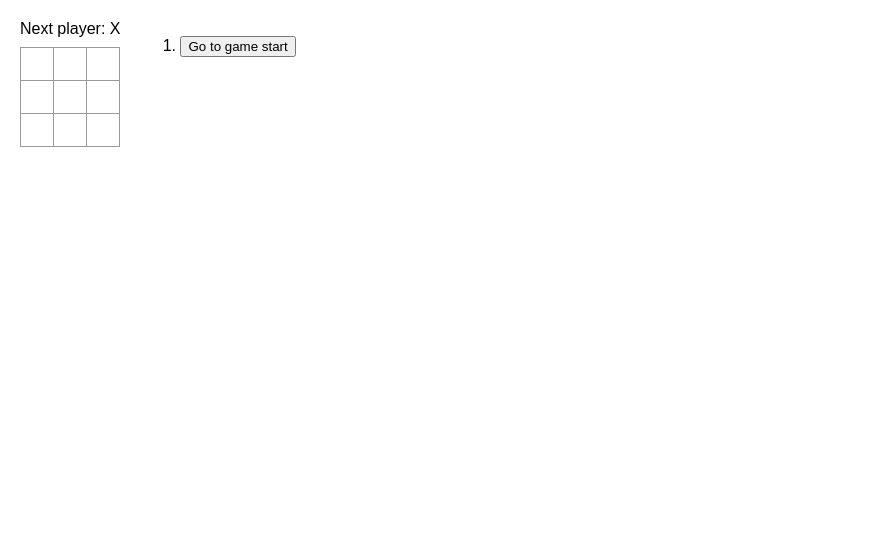
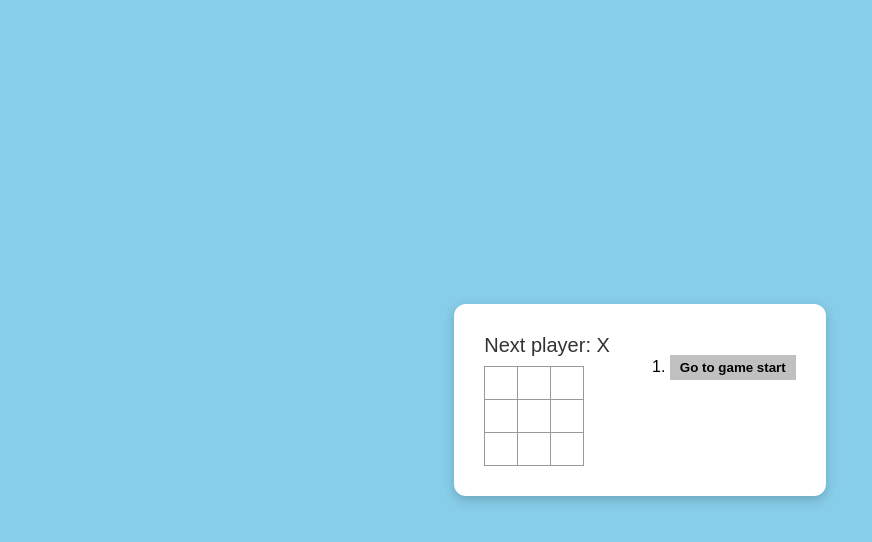
Before and after one commit to Nickn2137/tictactoe, a React (Create React App) app: page / in a window 1280 px wide. Shown: the top 542 px of the page, without its empty margins (0-872 px from the left). Built offline with nearby package versions, Linux system fonts and the light colour scheme.

Commit message:
finished

```diff
--- a/src/App.js
+++ b/src/App.js
@@ -1,4 +1,7 @@
 import { useState } from 'react';
+import React from 'react';
+
+// IMPLEMENTED FEATURE 2: Bold the currently selected item in the move list.
 
 function Square({ value, onSquareClick }) {
   return (
@@ -69,18 +72,21 @@ export default function Game() {
   }
 
   const moves = history.map((squares, move) => {
-    let description;
-    if (move > 0) {
-      description = 'Go to move #' + move;
-    } else {
-      description = 'Go to game start';
-    }
+    const description = move > 0 ? 'Go to move #' + move : 'Go to game start';
+    const isCurrent = move === currentMove;
+
     return (
       <li key={move}>
-        <button onClick={() => jumpTo(move)}>{description}</button>
+        <button
+          onClick={() => jumpTo(move)}
+          style={{ fontWeight: isCurrent ? 'bold' : 'normal' }}
+        >
+          {description}
+        </button>
       </li>
     );
   });
+
   return (
     <div className="game">
       <div className="game-board">
@@ -92,6 +98,7 @@ export default function Game() {
     </div>
   );
 }
+
 function calculateWinner(squares) {
   const lines = [
     [0, 1, 2],
--- a/src/styles.css
+++ b/src/styles.css
@@ -3,9 +3,13 @@
 }
 
 body {
-  font-family: sans-serif;
-  margin: 20px;
-  padding: 0;
+  font-family: Arial, sans-serif;
+  background-color: #87ceeb;
+  margin: 0;
+  height: 100vh;
+  display: flex;
+  justify-content: center;
+  align-items: center;
 }
 
 h1 {
@@ -50,12 +54,6 @@ ul {
   box-sizing: border-box;
 }
 
-body {
-  font-family: sans-serif;
-  margin: 20px;
-  padding: 0;
-}
-
 .square {
   background: #fff;
   border: 1px solid #999;
@@ -79,8 +77,15 @@ body {
 
 .status {
   margin-bottom: 10px;
+  color: #333;
+  font-size: 20px;
 }
+
 .game {
+  background-color: white;
+  border-radius: 12px;
+  box-shadow: 0 4px 12px rgba(0, 0, 0, 0.2);
+  padding: 30px;
   display: flex;
   flex-direction: row;
 }
@@ -88,3 +93,15 @@ body {
 .game-info {
   margin-left: 20px;
 }
+
+.game-info button {
+  margin-top: 5px;
+  padding: 5px 10px;
+  background-color: #c0c0c0;
+  border: none;
+  cursor: pointer;
+}
+
+.game-info button:hover {
+  background-color: #ccc;
+}
```
Also changed, not shown: package.json (+14 -3 lines), 1 other file (tests, documents, lock files or other folders).
